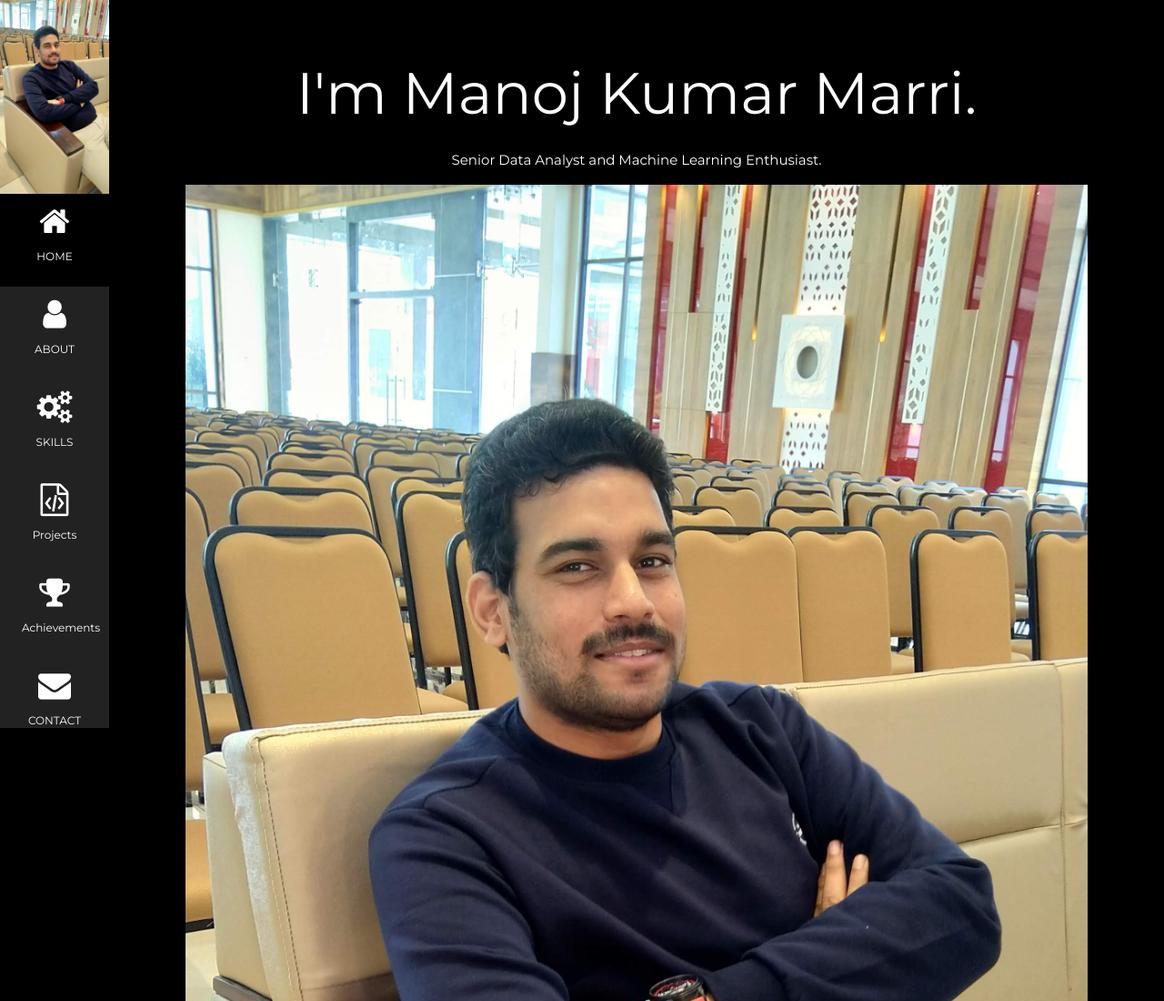
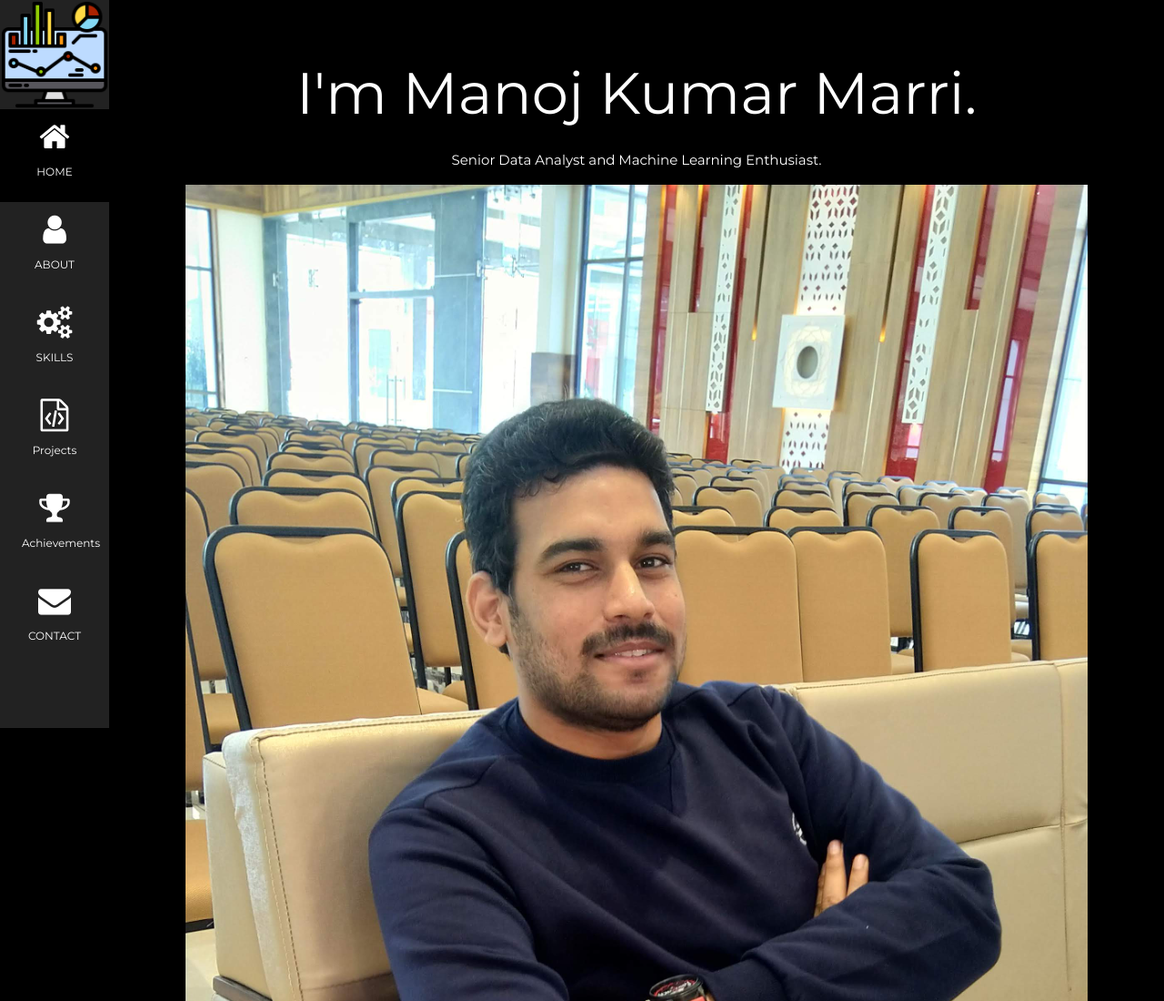
Before and after one commit to marri26/profile, a plain HTML site: page index.html in a window 1280 px wide. Shown: the top 1100 px of the page at 91% size. Drawn offline with nearby package versions, Linux system fonts and the light colour scheme.

Commit message:
Update index.html

```diff
--- a/index.html
+++ b/index.html
@@ -19,7 +19,7 @@ body, h1, h2, h3, h4, h5, h6 {font-family: "Montserrat", sans-serif}
 
 <!-- Icon Bar (Sidebar - hidden on small screens) -->
 <nav class="w3-sidebar w3-bar-block w3-small w3-hide-small w3-center">
-  <img src="profile_pic.jpg" alt="Avatar" style="width:100%">
+  <img src="monitor.png" alt="Avatar" style="width:100%">
   <a href="#" class="w3-bar-item w3-button w3-padding-large w3-black">
     <i class="fa fa-home w3-xxlarge"></i>
     <p>HOME</p>
```
